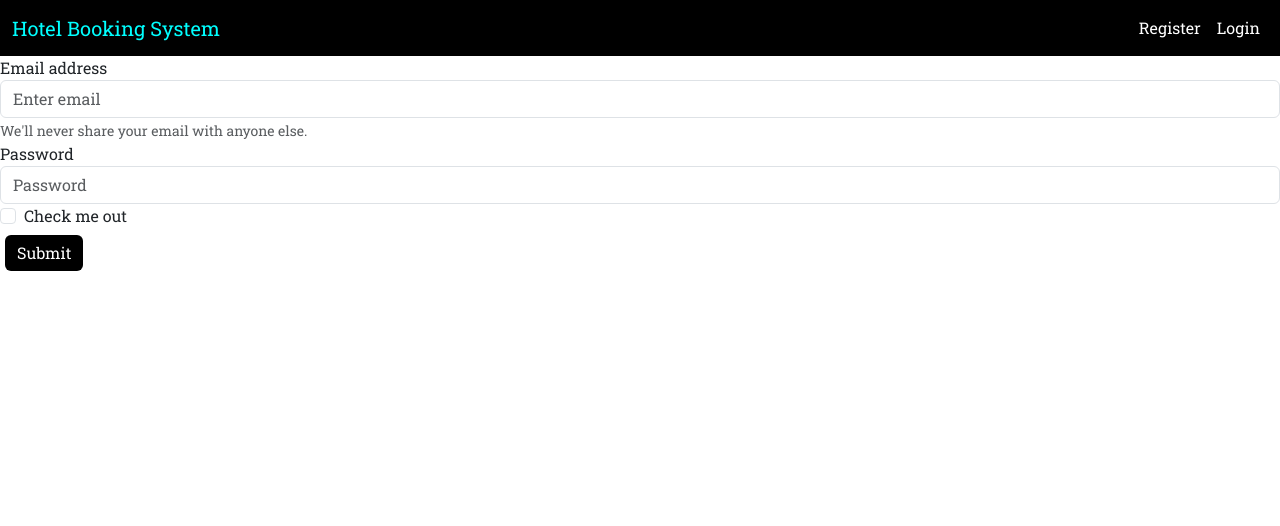
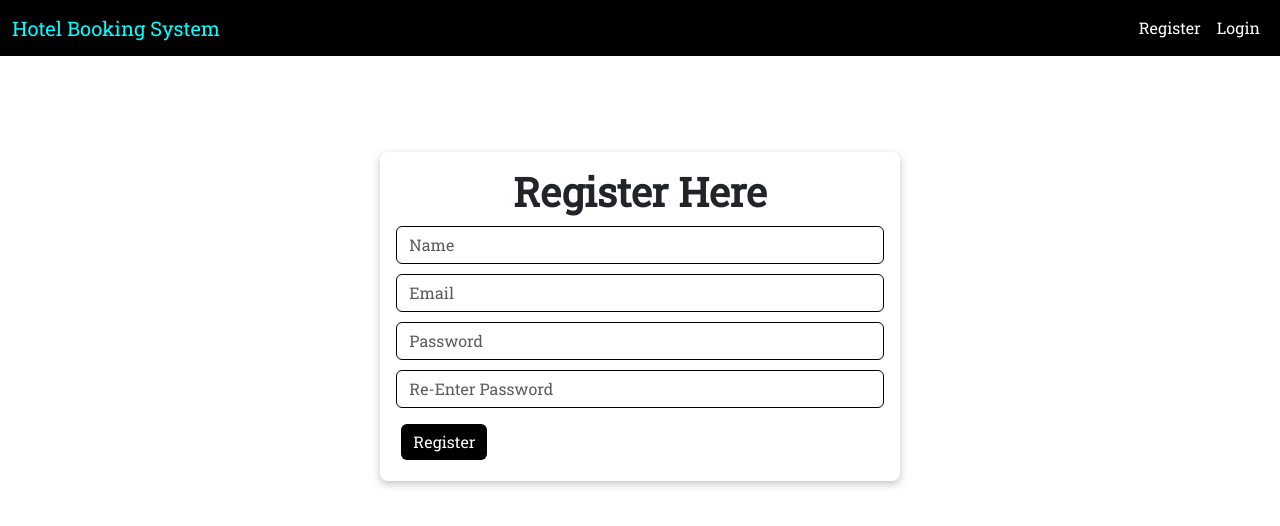
Before and after one commit to amartya895/Hotel-Booking, a React (Create React App) app in the folder client/: page /register in a window 1280 px wide. Shown: the top 526 px of the page. Built offline with nearby package versions, Linux system fonts and the light colour scheme.

Commit message:
Login and Register Updated

```diff
--- a/client/src/index.css
+++ b/client/src/index.css
@@ -55,3 +55,15 @@ h1{
   border-radius: 8px;
   margin-top: 20px;
 }
+
+input{
+  box-shadow: none;
+  margin-top: 10px;
+  border: 1px solid black !important;
+}
+.register-head{
+  font-size: 40px !important;
+  text-align: center;
+  font-weight: bold;
+
+}
--- a/client/src/screens/LoginScreen.js
+++ b/client/src/screens/LoginScreen.js
@@ -1,9 +1,49 @@
-import React from 'react'
+import React,{useState } from 'react'
 
 function LoginScreen() {
+
+    const [email , setemail] = useState('');
+    const [password , setPassword] = useState('');
+
+
+    const Login = ()=>{
+
+            const userData ={
+               email, password
+            }
+
+            console.log(`${userData} logged Successfully`);
+
+
+    }
   return (
     <div>
+      <div className="row justify-content-center mt-5">
+        <div className="col-md-5">
+          <div className="box-shadow p-3 mt-5">
+            <h1 className="register-head">Login Here</h1>
 
+            <input
+              type="email"
+            value={email}
+              className="form-control"
+              id=""
+              onChange={(e)=>setemail(e.target.value)}
+              placeholder="Email"
+            />
+            <input
+              type="password"
+              value={password}
+              onChange={(e)=>setPassword(e.target.value)}
+              className="form-control"
+              placeholder="Password"
+              id=""
+            />
+
+            <button className="btn btn-primary mt-3" onClick={Login}>Login</button>
+          </div>
+        </div>
+      </div>
     </div>
   )
 }
--- a/client/src/screens/RegisterScreen.js
+++ b/client/src/screens/RegisterScreen.js
@@ -1,26 +1,70 @@
-import React from 'react'
+import React, { useState } from "react";
 
 function RegisterScreen() {
+    const [name , setName] = useState('');
+    const [email , setemail] = useState('');
+    const [password , setPassword] = useState('');
+    const [cpassword , setCpassword] = useState('');
+
+    const Register = ()=>{
+        if(password === cpassword)
+        {
+            const userData ={
+                name,email, password, cpassword
+            }
+
+            console.log(userData);
+        }
+        else{
+            console.log("password didnt matched");
+        }
+
+    }
+
   return (
     <div>
-      <form>
-  <div class="form-group">
-    <label for="exampleInputEmail1">Email address</label>
-    <input type="email" class="form-control" id="exampleInputEmail1" aria-describedby="emailHelp" placeholder="Enter email"/>
-    <small id="emailHelp" class="form-text text-muted">We'll never share your email with anyone else.</small>
-  </div>
-  <div class="form-group">
-    <label for="exampleInputPassword1">Password</label>
-    <input type="password" class="form-control" id="exampleInputPassword1" placeholder="Password"/>
-  </div>
-  <div class="form-group form-check">
-    <input type="checkbox" class="form-check-input" id="exampleCheck1"/>
-    <label class="form-check-label" for="exampleCheck1">Check me out</label>
-  </div>
-  <button type="submit" class="btn btn-primary">Submit</button>
-</form>
+      <div className="row justify-content-center mt-5">
+        <div className="col-md-5">
+          <div className="box-shadow p-3 mt-5">
+            <h1 className="register-head">Register Here</h1>
+            <input
+              type="text"
+                value={name}
+              className="form-control"
+              onChange={(e)=>setName(e.target.value)}
+              id=""
+              placeholder="Name"
+            />
+            <input
+              type="email"
+            value={email}
+              className="form-control"
+              id=""
+              onChange={(e)=>setemail(e.target.value)}
+              placeholder="Email"
+            />
+            <input
+              type="password"
+              value={password}
+              onChange={(e)=>setPassword(e.target.value)}
+              className="form-control"
+              placeholder="Password"
+              id=""
+            />
+            <input
+              type="password"
+              value={cpassword}
+              onChange={(e)=>setCpassword(e.target.value)}
+              className="form-control"
+              placeholder="Re-Enter Password"
+              id=""
+            />
+            <button className="btn btn-primary mt-3" onClick={Register}>Register</button>
+          </div>
+        </div>
+      </div>
     </div>
-  )
+  );
 }
 
-export default RegisterScreen
+export default RegisterScreen;
```
